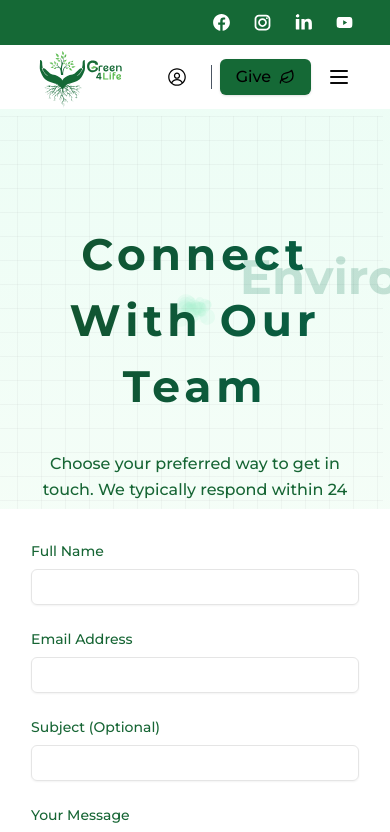
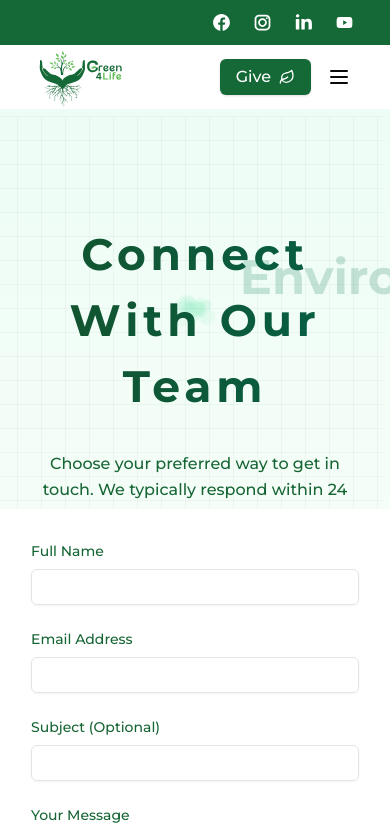
Before and after one commit to Kim-Emmanuel/green-for-life, a Next.js app: page /contact-us in a window 390 px wide. Shown: the top 832 px of the page. Built offline with nearby package versions, Linux system fonts and the light colour scheme.

Commit message:
Modified Home page

```diff
--- a/src/components/Home.tsx
+++ b/src/components/Home.tsx
@@ -2,7 +2,7 @@
 
 import Image from "next/image";
 import { motion } from "framer-motion";
-import { Trees, Users, Globe } from "lucide-react";
+import { Trees, Users, Globe, Leaf } from "lucide-react";
 import dynamic from "next/dynamic";
 import { Button } from "./ui/button";
 import { smoothScroll } from "@/lib/utils";
@@ -63,11 +63,11 @@ export default function Home() {
 		<div className="flex flex-col min-h-screen">
 			<main className="flex-grow relative">
 				{/* Hero Section */}
-				<section className="relative h-[clamp(500px,80dvh,1000px)] min-h-[500px] max-h-[min(1200px,90svh)] lg:h-[clamp(600px,100vh,1200px)] xl:max-h-[1400px] flex items-center justify-center text-white overflow-hidden">
+				<section className="relative h-[clamp(500px,100dvh,1000px)] min-h-[500px] max-h-[min(1200px,100svh)] lg:h-[clamp(600px,100vh,1200px)] xl:max-h-[1400px] flex items-center justify-center text-white overflow-hidden">
 					{/* Dynamic Background */}
 					<div className="absolute inset-0 z-0">
 						<Image
-							src="/images/hero.webp"
+							src="/images/coffee.webp"
 							alt="Lush green forest canopy"
 							fill
 							priority
@@ -168,7 +168,7 @@ export default function Home() {
 						</div>
 					</div>
 					{/* ScrollIndicator Component */}
-					<ScrollIndicator />
+						<ScrollIndicator />
 				</section>
 
 				{/* Introduction to Green For Life Section */}
@@ -210,7 +210,7 @@ export default function Home() {
 											alt="Community empowerment illustration"
 											width={640}
 											height={640}
-											src="/images/hero.webp"
+											src="/images/coffee2.webp"
 											priority
 											className="w-full h-auto object-cover rounded-[1.5rem] transform group-hover:scale-[1.02] transition-transform duration-500"
 											sizes="(max-width: 1024px) 100vw, 50vw"
@@ -229,13 +229,7 @@ export default function Home() {
 							>
 								<div className="inline-flex items-center gap-4 p-4 bg-white/80 backdrop-blur-sm rounded-2xl shadow-sm">
 									<div className="w-14 h-14 bg-gradient-to-br from-amber-400 to-green-600 rounded-xl flex items-center justify-center shadow-md">
-										<Image
-											alt="Eco-friendly icon"
-											width={32}
-											height={32}
-											src="/leaf-hand-icon.svg"
-											className="text-white w-8 h-8"
-										/>
+										<Leaf className="w-8 h-8 text-gray-800" />
 									</div>
 									<h3 className="text-3xl md:text-4xl font-bold text-green-900 tracking-tight">
 										Our Commitment
@@ -401,7 +395,7 @@ export default function Home() {
 							transition={{ delay: 0.6 }}
 							className="mt-20 text-center"
 						>
-							<button className="inline-flex items-center gap-3 bg-green-600 hover:bg-green-700 text-white px-8 py-4 rounded-xl transition-all duration-300 shadow-lg hover:shadow-md">
+							<Button className="inline-flex items-center gap-3 text-white px-8 py-4 rounded-xl transition-all duration-300 shadow-lg hover:shadow-md">
 								<span>View Full Impact Report</span>
 								<svg
 									className="w-5 h-5"
@@ -416,7 +410,7 @@ export default function Home() {
 										d="M13 7l5 5m0 0l-5 5m5-5H6"
 									/>
 								</svg>
-							</button>
+							</Button>
 						</motion.div>
 					</div>
 				</section>
--- a/src/components/layout/Header.tsx
+++ b/src/components/layout/Header.tsx
@@ -520,7 +520,7 @@ export default function Header() {
 							</nav>
 
 							<div className="lg:hidden flex items-center space-x-2 sm:space-x-4">
-								<Button
+								{/* <Button
 									variant="ghost"
 									className="text-base lg:text-base hover:bg-green-50"
 								>
@@ -532,9 +532,9 @@ export default function Header() {
 										height={15}
 										className="w-5 h-5 sm:ml-2"
 									/>
-								</Button>
-								<div className="h-6 w-[0.5px] bg-gray-600" />
-								<Button className="text-base text-black lg:text-base">
+								</Button> */}
+								<div className="h-6 w-[0.5px] bg-white" />
+								<Button className="text-base text-white lg:text-base">
 									Give
 									<Leaf className="w-8 h-8" />
 								</Button>
```
Also changed, not shown: 2 other files (tests, documents, lock files or other folders).
